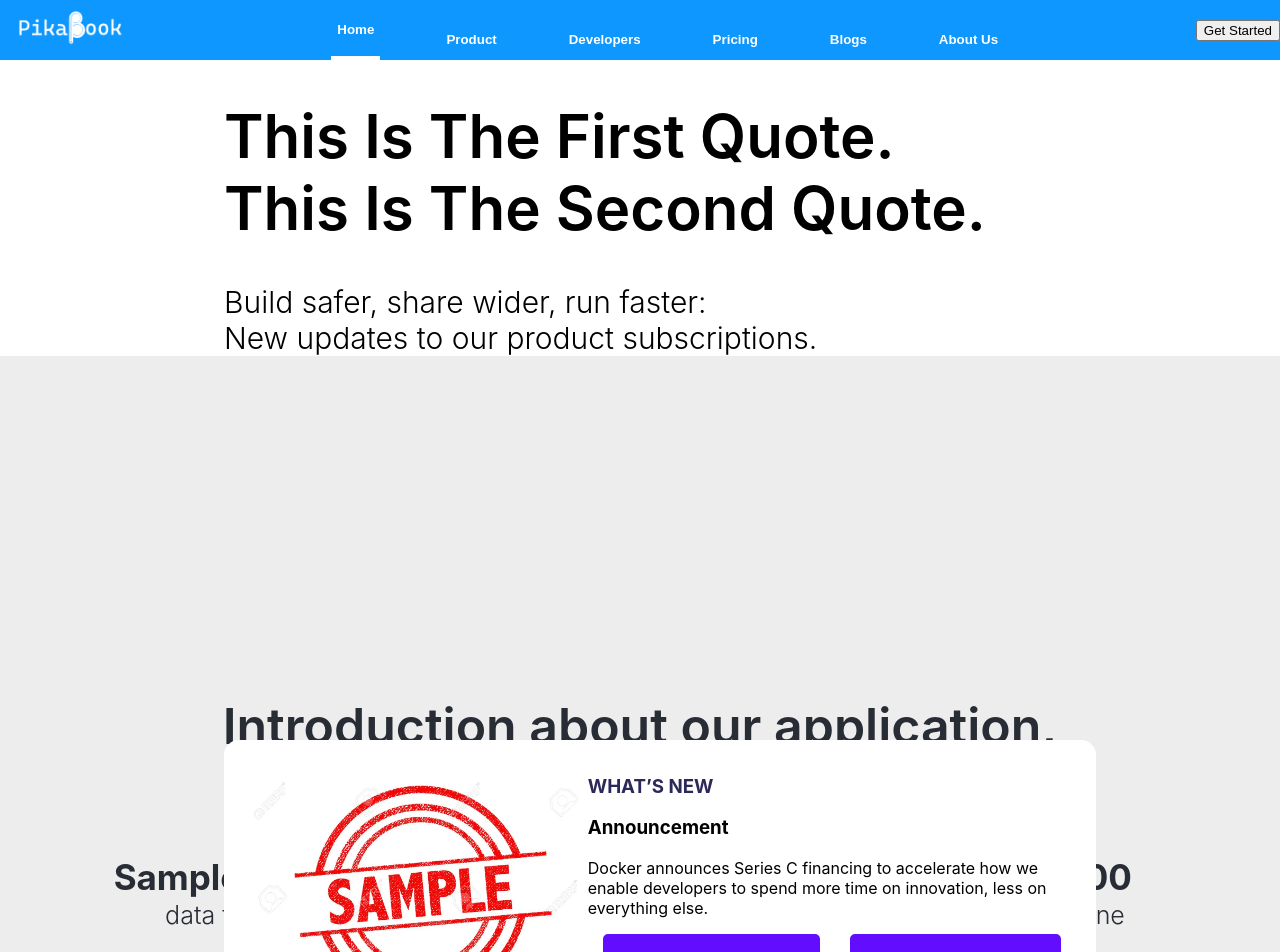
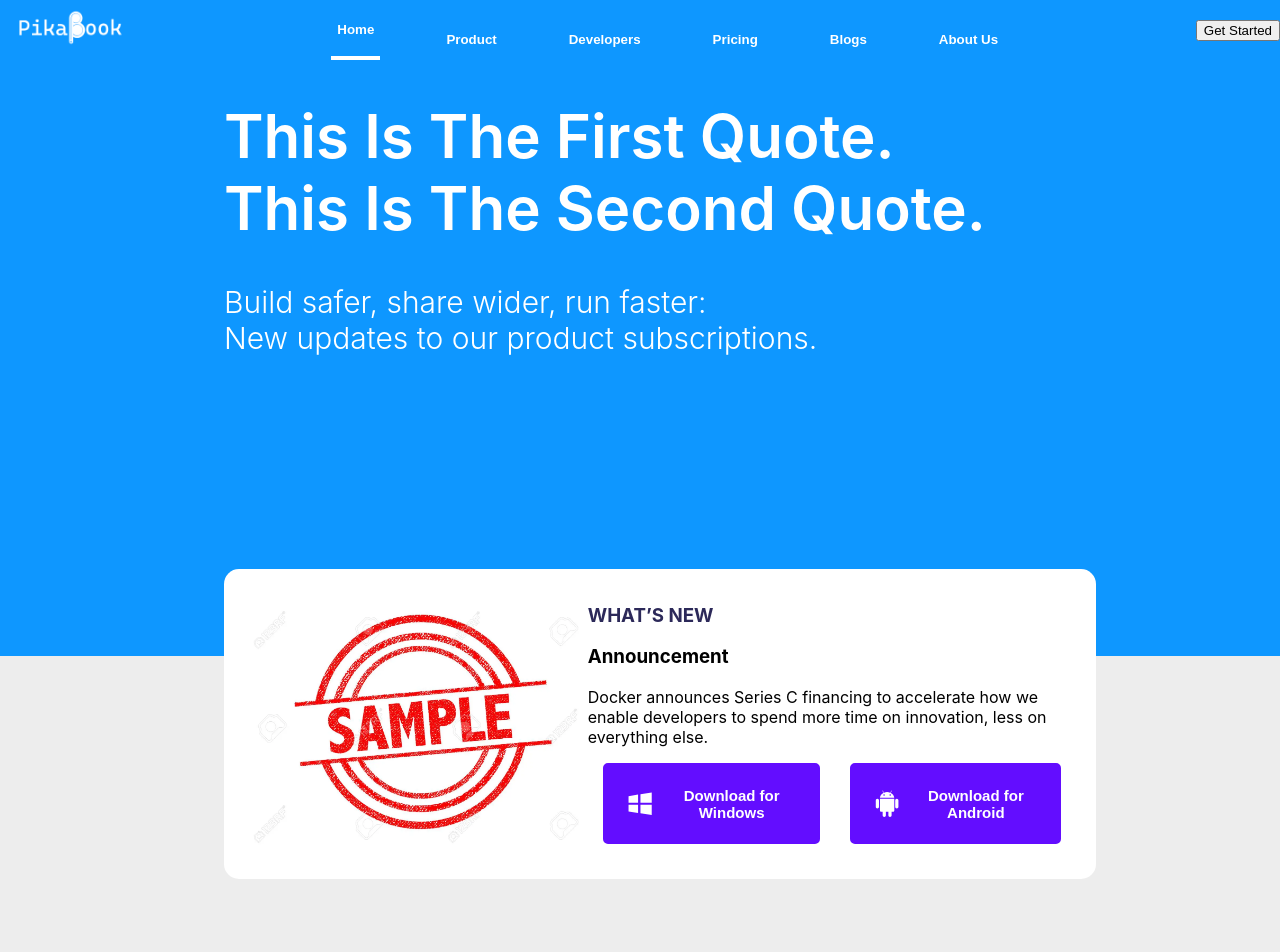
Before and after one commit to kurel-prog/demo-day-website, a React (Create React App) app: page / in a window 1280 px wide. Shown: the top 952 px of the page. Built offline with nearby package versions, Linux system fonts and the light colour scheme.

Commit message:
12/05/2022 Trung: Home page

```diff
--- a/src/App.js
+++ b/src/App.js
@@ -53,6 +53,9 @@
                 <Route path="pricing" element={<Pricing />} />
                 <Route path="product" element={<ProductScreen />} />
             </Routes>
+            <footer>
+                Hello
+            </footer>
         </div>
   );
 }
--- a/src/screens/home/HomeScreen.js
+++ b/src/screens/home/HomeScreen.js
@@ -118,7 +118,7 @@
                 <div >
                     <h1>Our supporter</h1>
                 </div>
-                <div>
+                <div className={'image-container'}>
                     <img src={sample} />
                     <img src={sample} />
                     <img src={sample} />
--- a/src/screens/home/home.css
+++ b/src/screens/home/home.css
@@ -5,6 +5,10 @@
     flex-direction: column;
     justify-content: center;
     align-items: center;
+    text-align: center;
+    background-color: #0E97FF;
+    padding-bottom: 300px;
+    color: white;
 }
 
 .intro-1-content {
@@ -48,7 +52,7 @@
     color: #282c34;
 
     position: absolute;
-    top: 740px;
+    top: 569px;
     left: calc(100vw/2 - 65vw/2);
 
     display: flex;
@@ -288,6 +292,8 @@
 .intro-4 {
     padding: 70px 0px;
     background-color: #2c2959;
+    color: white;
+    text-align: center;
 }
 
 .intro-4 h1 {
@@ -295,6 +301,13 @@
     font-size: 50px;
 }
 
+.intro-4 .image-container
+{
+    display: flex;
+    flex-direction: row;
+    flex-wrap: wrap;
+    align-items: center;
+}
 .intro-4 img {
     height: 300px;
     padding: 20px;
```
